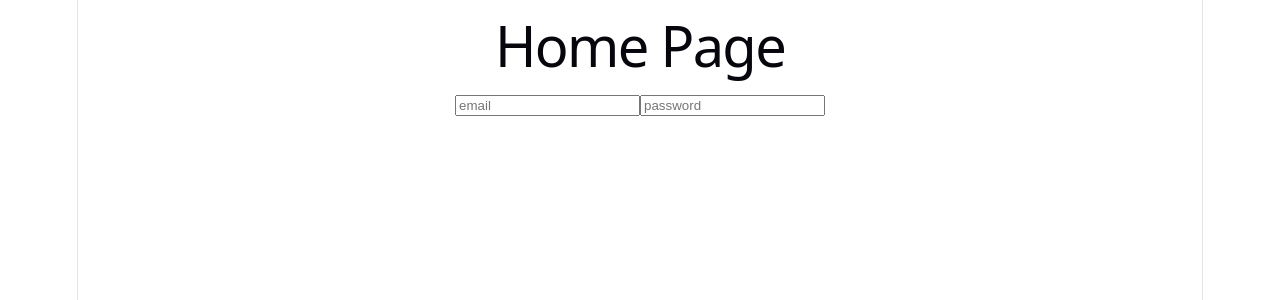
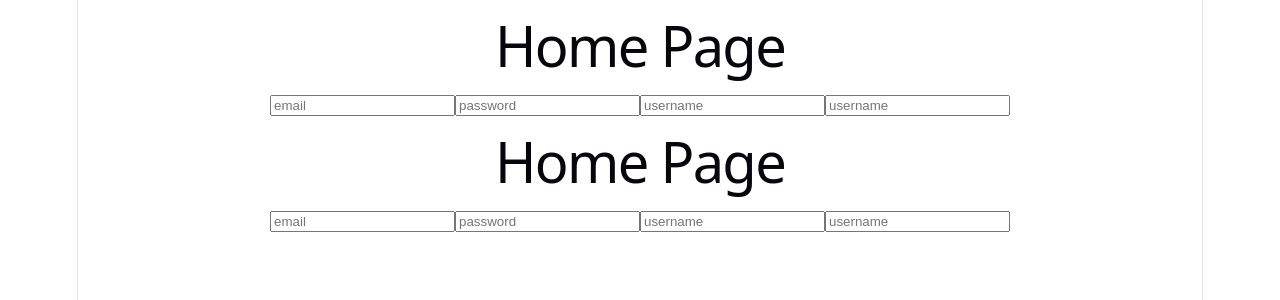
Before and after one commit to josephkhella2027-lang/devops-github-one, a React (Vite) app in the folder frontend/train/: page / in a window 1280 px wide. Shown: the top 300 px of the page. Built offline with nearby package versions, Linux system fonts and the light colour scheme.

Commit message:
fix inuts

```diff
--- a/frontend/train/src/App.tsx
+++ b/frontend/train/src/App.tsx
@@ -1,15 +1,14 @@
-
-import './App.css'
-import HomePage from './pages/HomePage/HomePage'
+import "./App.css";
+import HomePage from "./pages/HomePage/HomePage";
 
 function App() {
-
   return (
     <>
-   <HomePage/>
+      <HomePage />
+      <HomePage />
 
     </>
-  )
+  );
 }
 
-export default App
+export default App;
--- a/frontend/train/src/pages/HomePage/HomePage.tsx
+++ b/frontend/train/src/pages/HomePage/HomePage.tsx
@@ -1,14 +1,13 @@
-
 function HomePage() {
   return (
     <div>
-        <h1>Home Page</h1>
-        <input type="text" placeholder="email" />
-        <input type="text" placeholder="password" />
-
-
+      <h1>Home Page</h1>
+      <input type="text" placeholder="email" />
+      <input type="text" placeholder="password" />
+      <input type="text" placeholder="username" />
+      <input type="text" placeholder="username" />
     </div>
-  )
+  );
 }
 
-export default HomePage
+export default HomePage;
```
